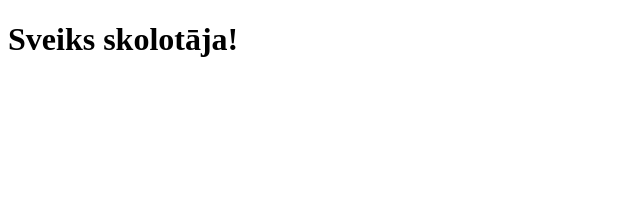
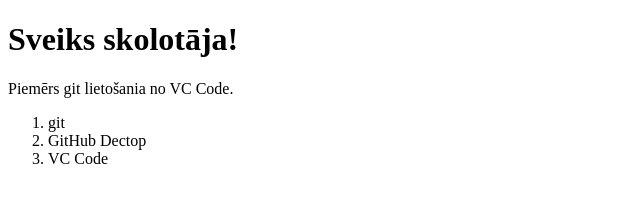
Before and after one commit to eliina13/startit_2021, a plain HTML site: page index.html in a window 1280 px wide. Shown: the whole page, without its empty margins (0-640 px from the left). Drawn offline with Linux system fonts and the light colour scheme.

Commit message:
Update index.html

```diff
--- a/index.html
+++ b/index.html
@@ -8,5 +8,11 @@
 </head>
 <body>
     <h1> Sveiks skolotāja!</h1>
+    <p>Piemērs git lietošania no VC Code.</p>
+    <ol>
+        <li>git</li>
+        <li>GitHub Dectop</li>
+        <li> VC Code</li>
+    </ol>
 </body>
 </html>
```
